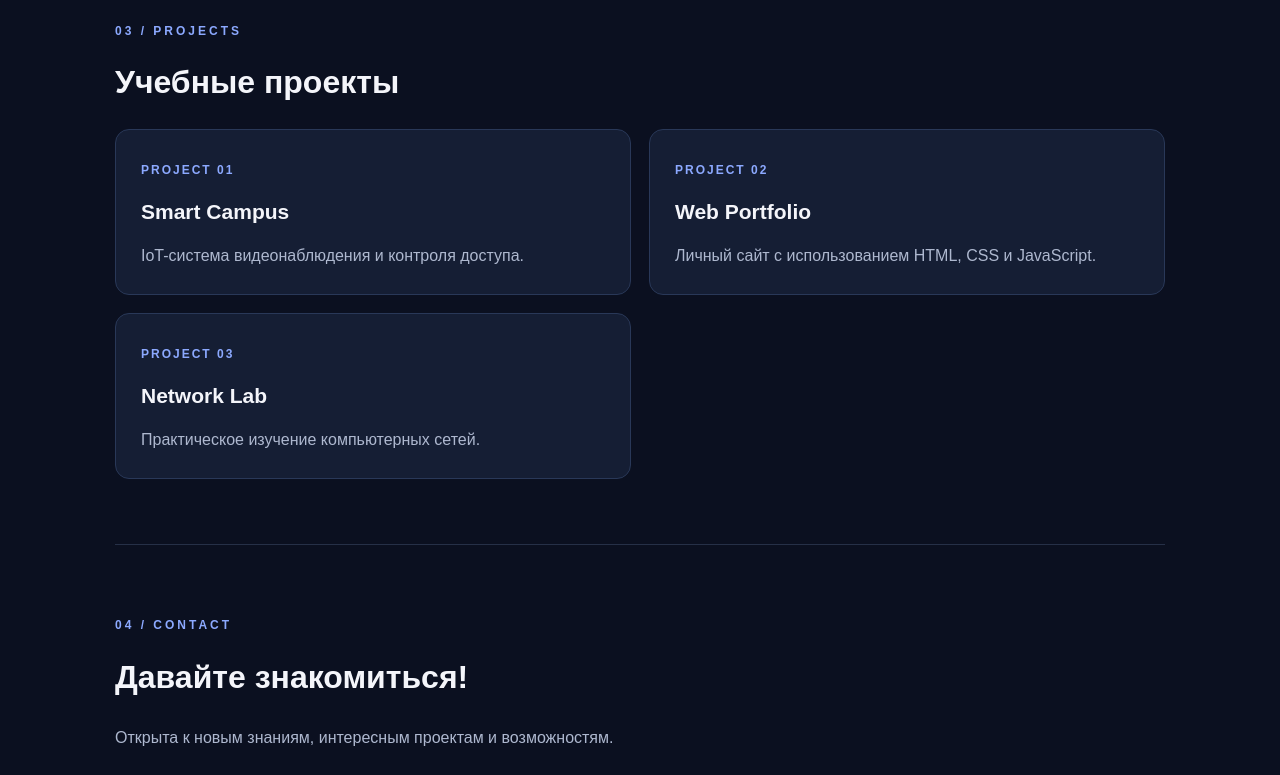
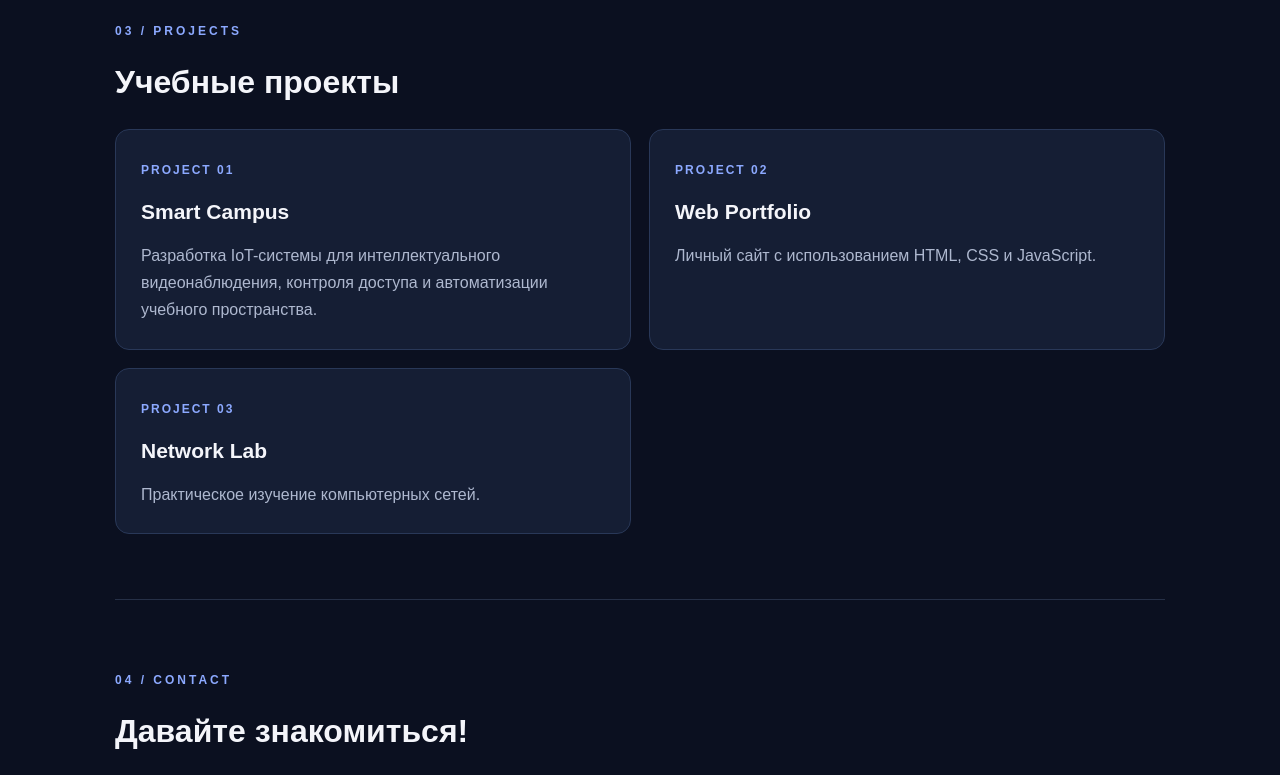
Before and after one commit to idirisovaaruuzat0-lab/student-portfolio, a plain HTML site: page index.html in a window 1280 px wide. Shown: the part 1680-2455 px from the top of the page. Drawn offline with Linux system fonts and the light colour scheme.

Commit message:
Improve Smart Campus project description

```diff
--- a/index.html
+++ b/index.html
@@ -57,7 +57,11 @@
       <span class="tag">03 / PROJECTS</span>
       <h2>Учебные проекты</h2>
       <div class="cards">
-        <article><b>PROJECT 01</b><h3>Smart Campus</h3><p>IoT-система видеонаблюдения и контроля доступа.</p></article>
+        <article>
+  <b>PROJECT 01</b>
+  <h3>Smart Campus</h3>
+  <p>Разработка IoT-системы для интеллектуального видеонаблюдения, контроля доступа и автоматизации учебного пространства.</p>
+</article>
         <article><b>PROJECT 02</b><h3>Web Portfolio</h3><p>Личный сайт с использованием HTML, CSS и JavaScript.</p></article>
         <article><b>PROJECT 03</b><h3>Network Lab</h3><p>Практическое изучение компьютерных сетей.</p></article>
       </div>
```
